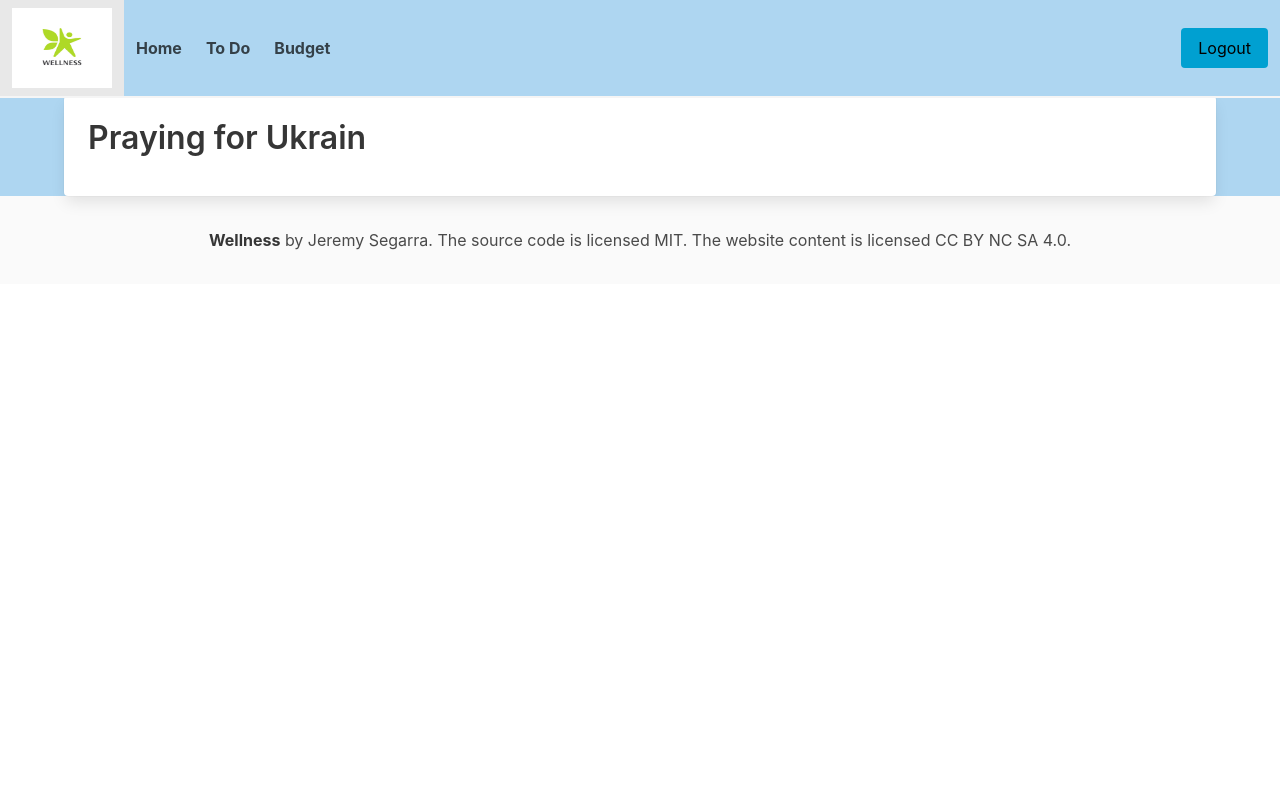
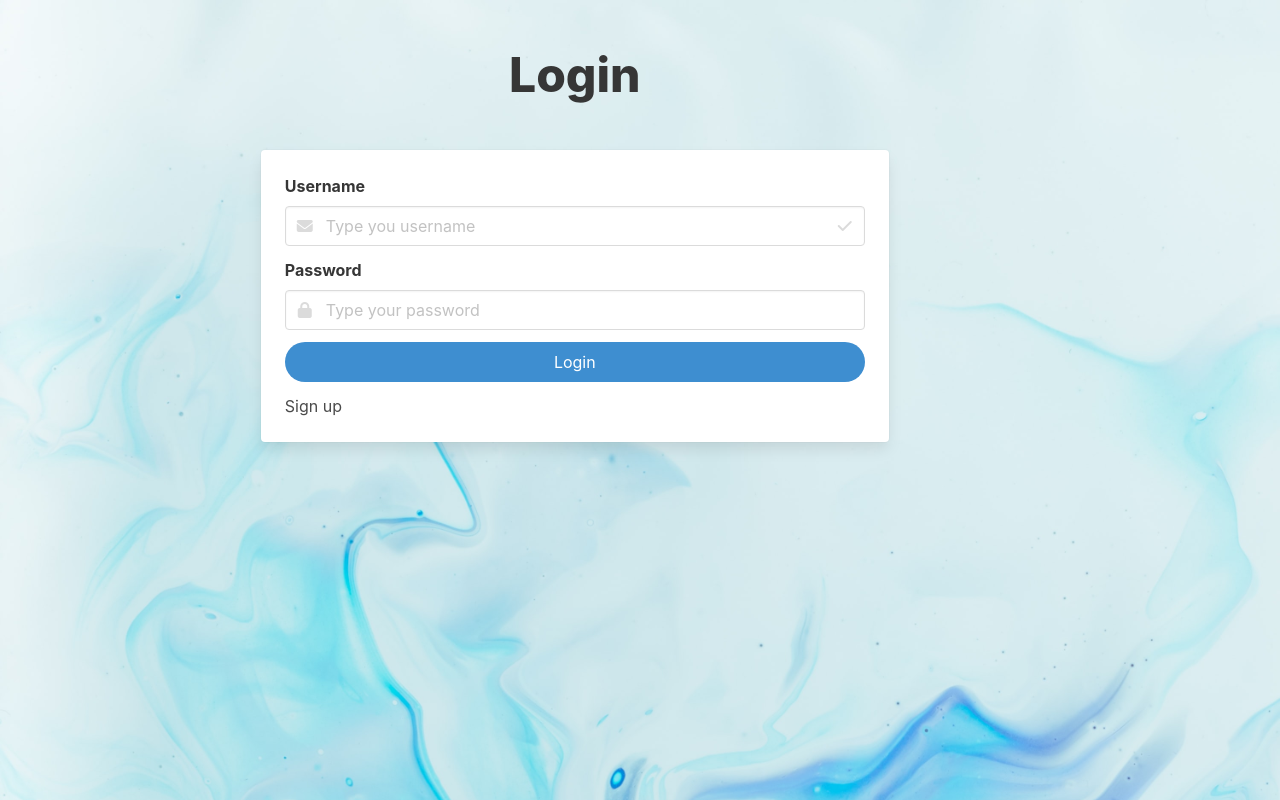
Before and after one commit to JeremySegarra/Final-Project-TODO-App, a Vue app in the folder client/: page / in a window 1280 px wide. Built offline with nearby package versions, Linux system fonts and the light colour scheme.

Commit message:
started login page

```diff
--- a/client/src/App.vue
+++ b/client/src/App.vue
@@ -1,19 +1,30 @@
 <template>
-  <HeaderNavbar></HeaderNavbar>
+  <ColumnLayout>
+    <Title></Title>
+    <Card>
+      <Login></Login>
+    </Card>
+  </ColumnLayout>
+  <!-- <HeaderNavbar></HeaderNavbar>
   <ColumnLayout>
     <Card>
       <h1>Praying for Ukrain</h1>
     </Card>
   </ColumnLayout>
-  <Footer></Footer>
+  <Footer></Footer> -->
 </template>
 
 <script setup lang="ts">
 import ColumnLayout from "./components/layout/ColumnLayout.vue";
+import Login from "./pages/Login.vue";
+import Title from "./components/UI/Title.vue";
 </script>
 
 <style>
-body {
-  background-color: #aed6f1;
+html {
+  /* background-color: #aed6f1; */
+  background-image: url("/assets/pawel-czerwinski-SoB70WFVWGU-unsplash.jpg");
+  background-size: cover;
+  /* background-repeat: no-repeat; */
 }
 </style>
--- a/client/src/components/UI/BaseButton.vue
+++ b/client/src/components/UI/BaseButton.vue
@@ -1,9 +1,7 @@
 <template>
-  <div class="buttons">
-    <a class="button is-primary">
-      <slot></slot>
-    </a>
-  </div>
+  <a class="button is-primary">
+    <slot></slot>
+  </a>
 </template>
 
 <style>
@@ -13,4 +11,8 @@
   color: black;
   font-weight: 400;
 }
+.button.is-primary:hover {
+  background-color: #82e0aa;
+  color: black;
+}
 </style>
--- /dev/null
+++ b/client/src/components/UI/Title.vue
@@ -0,0 +1,13 @@
+<template>
+  <div class="section">
+    <h1 class="title">Login</h1>
+  </div>
+</template>
+
+<style scoped>
+h1 {
+  text-align: center;
+  font-weight: 800;
+  font-size: 3rem;
+}
+</style>
--- a/client/src/components/layout/ColumnLayout.vue
+++ b/client/src/components/layout/ColumnLayout.vue
@@ -1,6 +1,6 @@
 <template>
-  <div class="container">
-    <div>
+  <div class="columns is-mobile">
+    <div class="column is-half is-offset-one-fifth">
       <slot></slot>
     </div>
   </div>
--- a/client/src/components/navigation/LoginSignupButtons.vue
+++ /dev/null
@@ -1,23 +0,0 @@
-<template>
-  <div class="navbar-end">
-    <div class="navbar-item">
-      <div class="buttons">
-        <a class="button is-primary"> Logout </a>
-        <!-- <a class="button is-primary"> Sign Up </a> -->
-      </div>
-    </div>
-  </div>
-</template>
-
-<style>
-.button.is-primary {
-  background-color: #00a0d1;
-  border-color: transparent;
-  color: black;
-  font-weight: 400;
-}
-.button.is-primary:hover {
-  background-color: #82e0aa;
-  color: black;
-}
-</style>
--- a/client/src/components/navigation/NavbarLinks.vue
+++ b/client/src/components/navigation/NavbarLinks.vue
@@ -5,13 +5,18 @@
       <a href="#" class="navbar-item"><strong>To Do</strong></a>
       <a href="#" class="navbar-item"><strong>Budget</strong></a>
     </div>
-
-    <LoginSignupButtons></LoginSignupButtons>
+    <div class="navbar-end">
+      <div class="navbar-item">
+        <div class="buttons">
+          <BaseButton>Logout</BaseButton>
+        </div>
+      </div>
+    </div>
   </div>
 </template>
 
 <script setup lang="ts">
-import LoginSignupButtons from "./LoginSignupButtons.vue";
+import BaseButton from "../UI/BaseButton.vue";
 
 const props = defineProps({ display: String });
 </script>
--- /dev/null
+++ b/client/src/pages/Login.vue
@@ -0,0 +1,38 @@
+<template>
+  <div class="field">
+    <p><strong>Username</strong></p>
+    <p class="control has-icons-left has-icons-right">
+      <input class="input" type="email" placeholder="Type you username" />
+      <span class="icon is-small is-left">
+        <i class="fas fa-envelope"></i>
+      </span>
+      <span class="icon is-small is-right">
+        <i class="fas fa-check"></i>
+      </span>
+    </p>
+  </div>
+  <div class="field">
+    <p><strong>Password</strong></p>
+    <p class="control has-icons-left">
+      <input class="input" type="password" placeholder="Type your password" />
+      <span class="icon is-small is-left">
+        <i class="fas fa-lock"></i>
+      </span>
+    </p>
+  </div>
+  <div class="field">
+    <p class="control">
+      <button class="button is-info is-fullwidth is-rounded">Login</button>
+    </p>
+  </div>
+
+  <p>Sign up</p>
+</template>
+
+<script setup lang="ts"></script>
+
+<style scoped>
+.content p:not(:last-child) {
+  margin-bottom: 0.5rem;
+}
+</style>
```
Also changed, not shown: client/public/assets/abstract-blue-polygonal-background-template-vector-graphic.png (added), client/public/assets/pawel-czerwinski-SoB70WFVWGU-unsplash.jpg (added).
